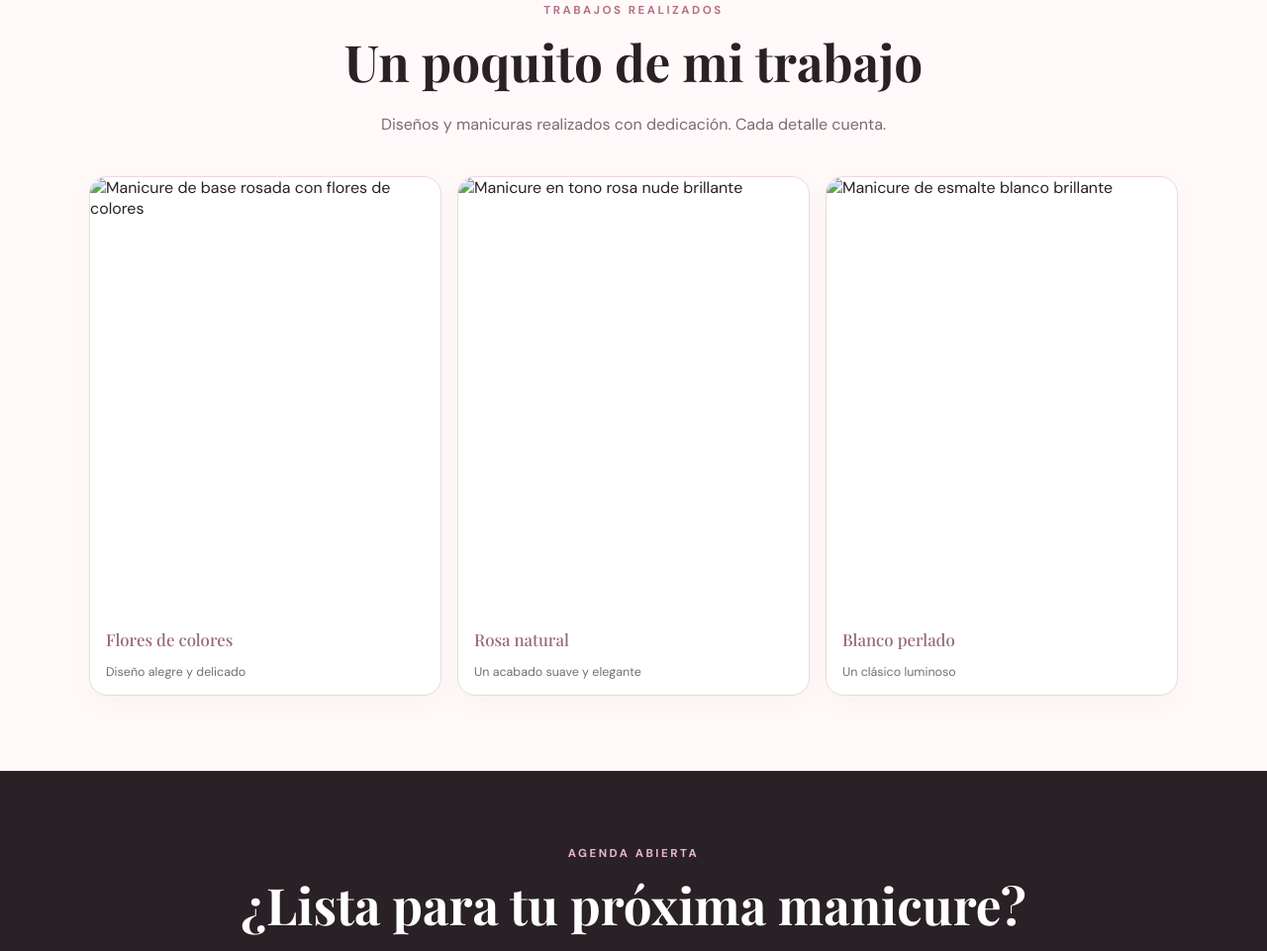
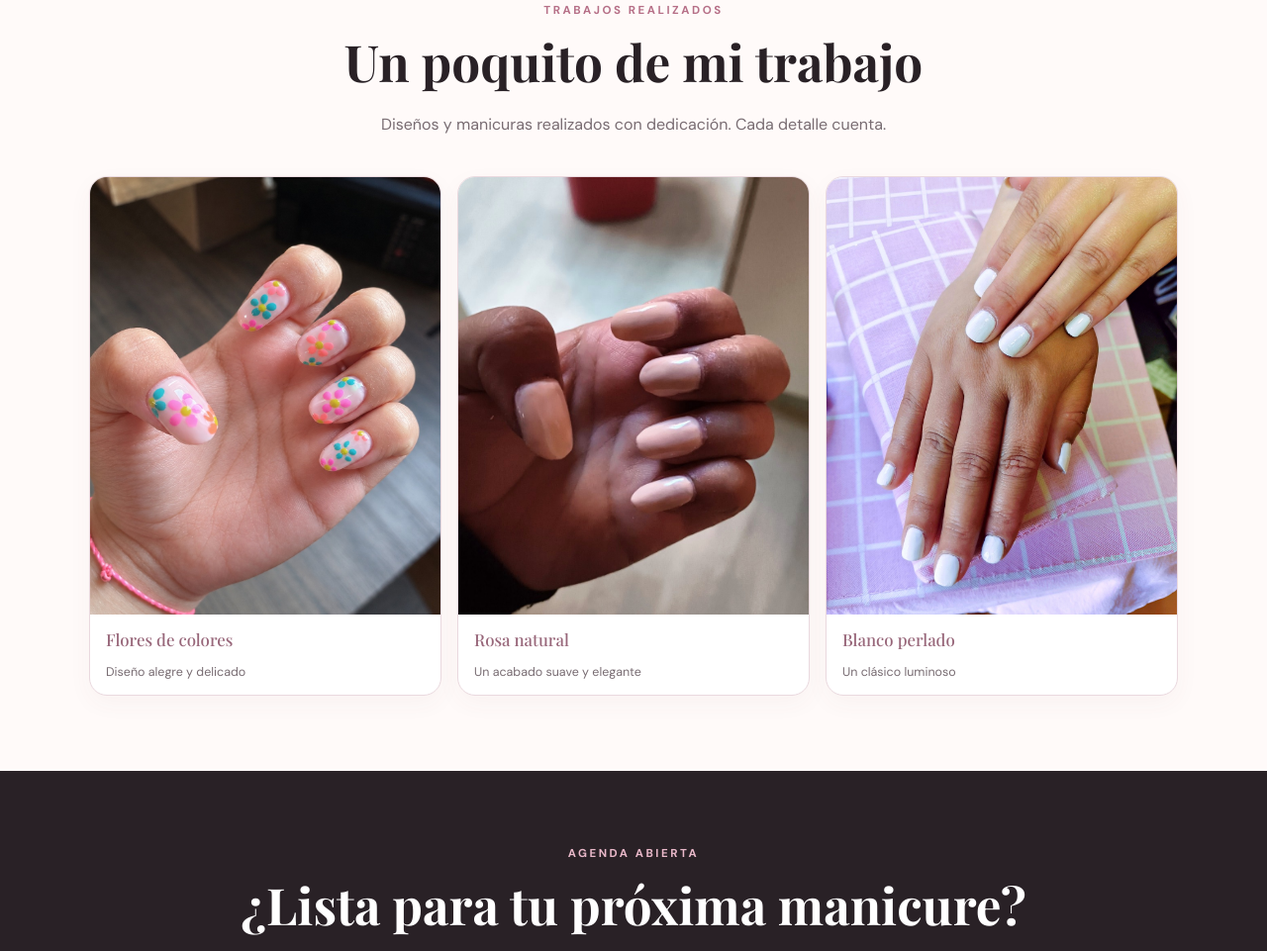
Before and after one commit to sandytutetin-arch/nailsbysandy, a plain HTML site: page index.html in a window 1280 px wide. Shown: the part 1759-2720 px from the top of the page at 99% size. Drawn offline with nearby package versions, Linux system fonts and the light colour scheme.

Commit message:
Fix image source paths in gallery section

```diff
--- a/index.html
+++ b/index.html
@@ -79,9 +79,9 @@
   <section id="galeria"><div class="wrap">
     <div class="section-head"><div class="eyebrow">Trabajos realizados</div><h2>Un poquito de mi trabajo</h2><p>Diseños y manicuras realizados con dedicación. Cada detalle cuenta.</p></div>
     <div class="gallery">
-      <figure class="gallery-card"><img src="assets/manicure-flores.jpg" alt="Manicure de base rosada con flores de colores" loading="lazy"><figcaption>Flores de colores</figcaption><p class="gallery-note">Diseño alegre y delicado</p></figure>
-      <figure class="gallery-card"><img src="assets/manicure-rosa-natural.jpg" alt="Manicure en tono rosa nude brillante" loading="lazy"><figcaption>Rosa natural</figcaption><p class="gallery-note">Un acabado suave y elegante</p></figure>
-      <figure class="gallery-card"><img src="assets/manicure-blanco.jpg" alt="Manicure de esmalte blanco brillante" loading="lazy"><figcaption>Blanco perlado</figcaption><p class="gallery-note">Un clásico luminoso</p></figure>
+      <figure class="gallery-card"><img src="manicure-flores.jpg" alt="Manicure de base rosada con flores de colores" loading="lazy"><figcaption>Flores de colores</figcaption><p class="gallery-note">Diseño alegre y delicado</p></figure>
+      <figure class="gallery-card"><img src="manicure-rosa-natural.jpg" alt="Manicure en tono rosa nude brillante" loading="lazy"><figcaption>Rosa natural</figcaption><p class="gallery-note">Un acabado suave y elegante</p></figure>
+      <figure class="gallery-card"><img src="manicure-blanco.jpg" alt="Manicure de esmalte blanco brillante" loading="lazy"><figcaption>Blanco perlado</figcaption><p class="gallery-note">Un clásico luminoso</p></figure>
     </div>
   </div></section>
 
```
